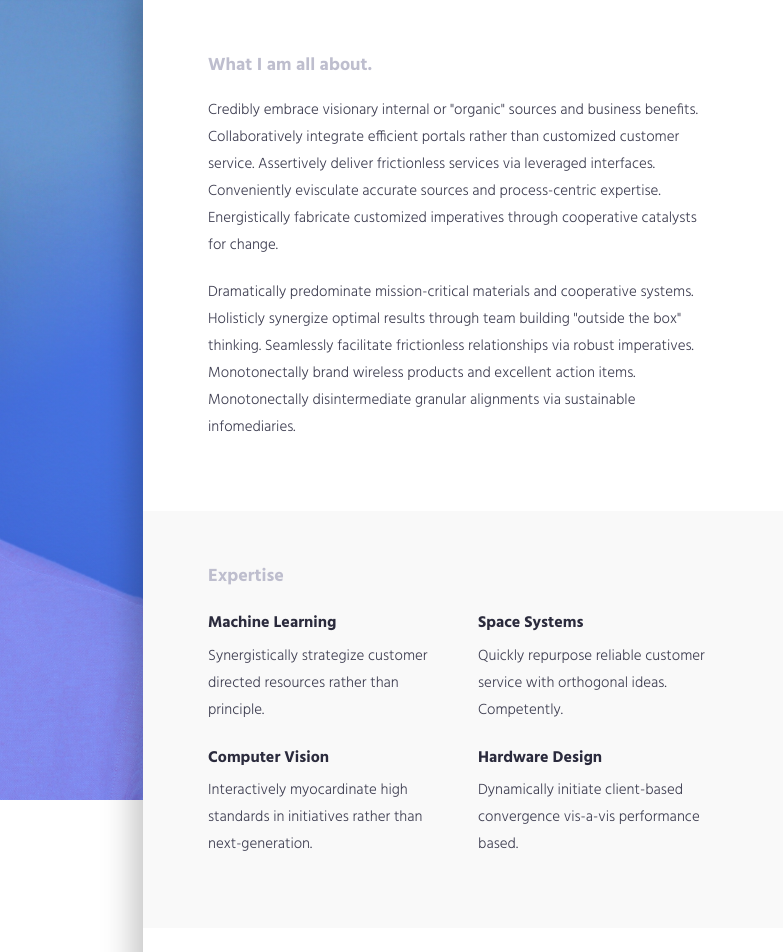
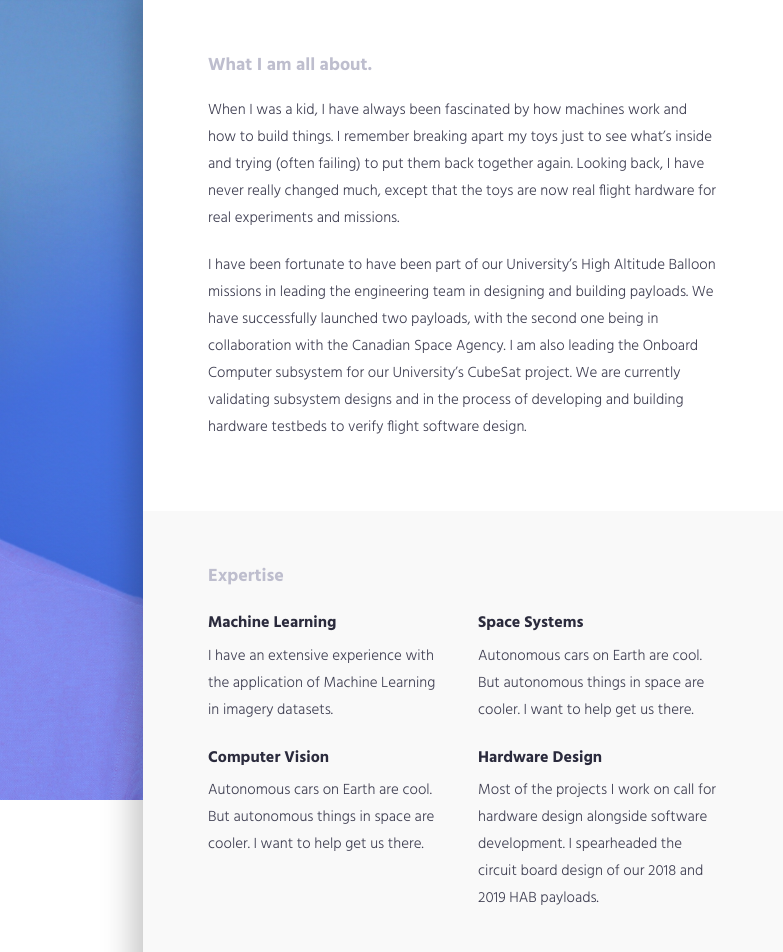
Before and after one commit to alexispascual/alexispascual.github.io, a plain HTML site: page index.html in a window 1280 px wide. Shown: the top 952 px of the page, 497-1280 px from the left. Drawn offline with Linux system fonts and the light colour scheme.

Commit message:
Adding words to paragraphs

```diff
--- a/index.html
+++ b/index.html
@@ -68,19 +68,12 @@
             </div>
             <div class="col-md-12">
                 <p>
-                    Credibly embrace visionary internal or "organic" sources and business benefits. Collaboratively
-                    integrate efficient portals rather than customized customer service. Assertively deliver
-                    frictionless services via leveraged interfaces. Conveniently evisculate accurate sources and
-                    process-centric expertise. Energistically fabricate customized imperatives through cooperative
-                    catalysts for change.
+                    When I was a kid, I have always been fascinated by how machines work and how to build things. I remember breaking apart my toys just to see what’s inside and trying (often failing) to put them back together again. Looking back, I have never really changed much, except that the toys are now real flight hardware for real experiments and missions.
 
                 </p>
 
                 <p>
-                    Dramatically predominate mission-critical materials and cooperative systems. Holisticly synergize
-                    optimal results through team building "outside the box" thinking. Seamlessly facilitate frictionless
-                    relationships via robust imperatives. Monotonectally brand wireless products and excellent action
-                    items. Monotonectally disintermediate granular alignments via sustainable infomediaries.
+                    I have been fortunate to have been part of our University’s High Altitude Balloon missions in leading the engineering team in designing and building payloads. We have successfully launched two payloads, with the second one being in collaboration with the Canadian Space Agency. I am also leading the Onboard Computer subsystem for our University’s CubeSat project. We are currently validating subsystem designs and in the process of developing and building hardware testbeds to verify flight software design.
                 </p>
             </div>
         </div>
@@ -105,7 +98,7 @@
                     <h3>Machine Learning</h3>
 
                     <p>
-                        Synergistically strategize customer directed resources rather than principle.
+                        I have an extensive experience with the application of Machine Learning in imagery datasets.
                     </p>
                 </div>
             </div>
@@ -114,7 +107,7 @@
                     <h3>Space Systems </h3>
 
                     <p>
-                        Quickly repurpose reliable customer service with orthogonal ideas. Competently.
+                        Autonomous cars on Earth are cool. But autonomous things in space are cooler. I want to help get us there.
                     </p>
                 </div>
             </div>
@@ -126,7 +119,7 @@
                     <h3>Computer Vision</h3>
 
                     <p>
-                        Interactively myocardinate high standards in initiatives rather than next-generation.
+                        Autonomous cars on Earth are cool. But autonomous things in space are cooler. I want to help get us there.
                     </p>
                 </div>
             </div>
@@ -136,7 +129,8 @@
                     <h3>Hardware Design</h3>
 
                     <p>
-                        Dynamically initiate client-based convergence vis-a-vis performance based. </p>
+                        Most of the projects I work on call for hardware design alongside software development. I spearheaded the circuit board design of our 2018 and 2019 HAB payloads.
+					</p>
                 </div>
             </div>
         </div>
@@ -323,7 +317,8 @@
             <div class="col-md-12">
                 <div class="content-item">
                     <small>2019 - 2022</small>
-                    <h3>PhD Electrical and Computer Engineering</h3>
+                    <h3 style="margin-bottom : 0px">PhD Electrical and Computer Engineering</h3>
+					<h5>Collaborative Specialization in Planetary Science</h5>
                     <h4>University of Western Ontario</h4>
 
                     <p>London, ON</p>
@@ -331,7 +326,8 @@
                 <!-- .experience-item -->
                 <div class="content-item">
                     <small>2017 - 2019</small>
-                    <h3>MESc Electrical and Computer Engineering</h3>
+                    <h3 style="margin-bottom : 0px">MESc Electrical and Computer Engineering</h3>
+					<h5>Collaborative Specialization in Planetary Science</h5>
                     <h4>University of Western Ontario</h4>
 
                     <p>London, ON</p>
```
Also changed, not shown: img/OppoStru2.png (added).
